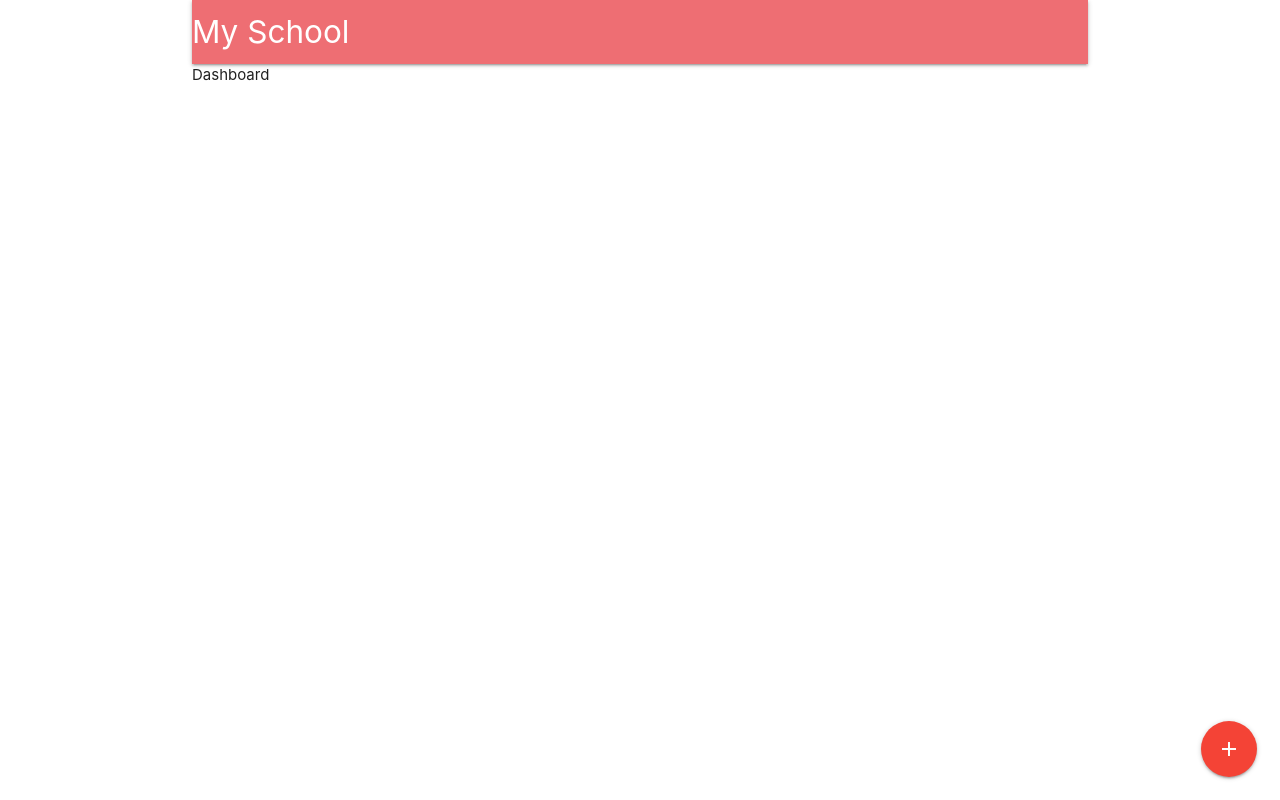
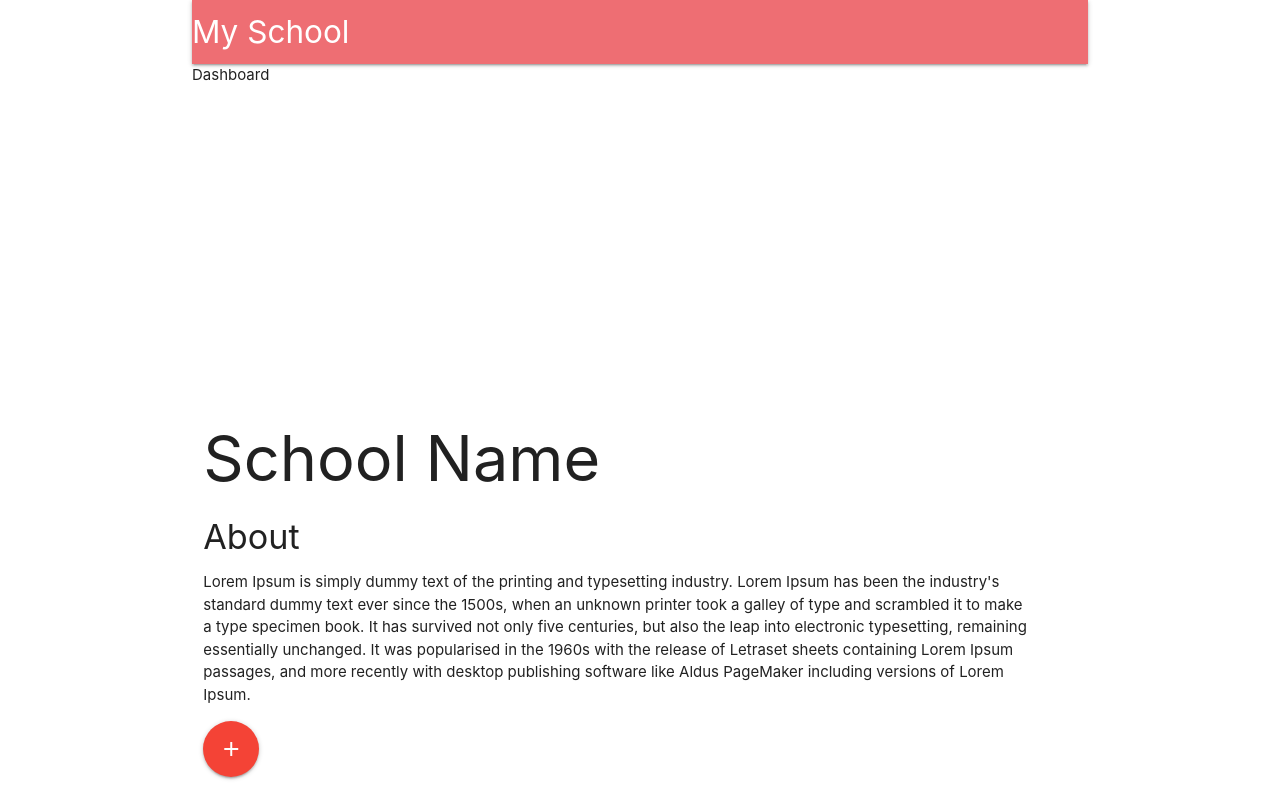
Before and after one commit to karthikkovi/studentrepository, a React (Create React App) app in the folder client/: page /students in a window 1280 px wide. Built offline with nearby package versions, Linux system fonts and the light colour scheme; no server answers.

Commit message:
Added text to the dashboard

```diff
--- a/client/src/components/Dashboard.js
+++ b/client/src/components/Dashboard.js
@@ -5,10 +5,29 @@ const Dashboard = () => {
 	return (
 		<div>
 			Dashboard
-			<div className='fixed-action-btn'>
-				<Link to='/students/new' className='btn-floating btn-large red'>
-					<i className='material-icons'>add</i>
-				</Link>
+			<div className='row'>
+				<div className='col s8 fixed-action-btn'>
+					<h1>School Name</h1>
+					<h4> About </h4>
+					<p>
+						Lorem Ipsum is simply dummy text of the printing and
+						typesetting industry. Lorem Ipsum has been the
+						industry's standard dummy text ever since the 1500s,
+						when an unknown printer took a galley of type and
+						scrambled it to make a type specimen book. It has
+						survived not only five centuries, but also the leap into
+						electronic typesetting, remaining essentially unchanged.
+						It was popularised in the 1960s with the release of
+						Letraset sheets containing Lorem Ipsum passages, and
+						more recently with desktop publishing software like
+						Aldus PageMaker including versions of Lorem Ipsum.
+					</p>
+					<Link
+						to='/students/new'
+						className='btn-floating btn-large red'>
+						<i className='material-icons'>add</i>
+					</Link>
+				</div>
 			</div>
 		</div>
 	);
```
